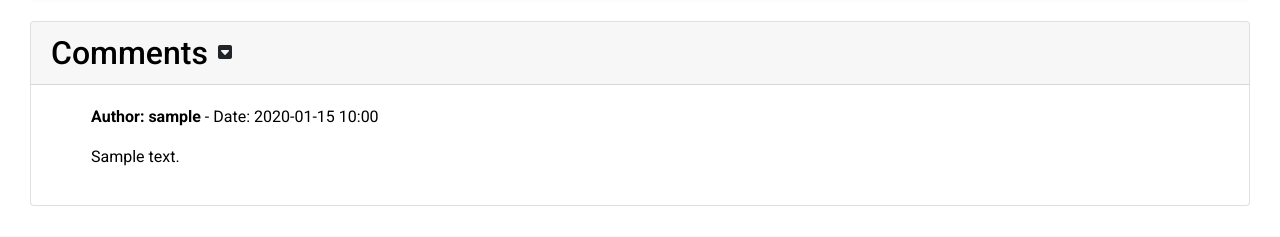
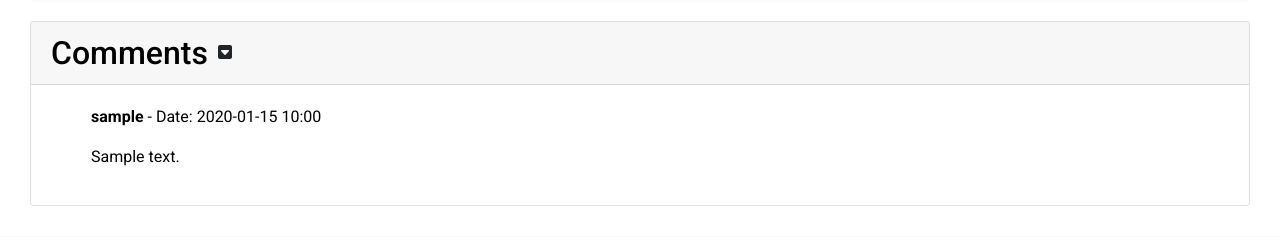
Before and after one commit to Code-Institute-Submissions/alexzanotti-milestone.project.4, a Django app: page /community/posts/1/ in a window 1280 px wide, after a click on "Comments". Shown: the part 1104-1341 px from the top of the page. Run offline with Django 3.2, Linux system fonts and the light colour scheme; tables that the repository leaves empty hold one stand-in row (values such as "Sample post"); some libraries are stand-ins or nearby versions.

Commit message:
community author/commenter profile name

```diff
--- a/community/templates/community/community_category.html
+++ b/community/templates/community/community_category.html
@@ -25,7 +25,7 @@
         {% for post in posts %}
         <tr data-href="{% url 'community:post_detail' post.id %}">
             <td class="break-word">{{ post.title }}</td>
-            <td class="break-word">{{ post.author.profile_user.username }}</td>
+            <td class="break-word">{{ post.author.profile_user_name|default:post.author.profile_user.username }}</td>
             <td class="break-word d-none d-sm-table-cell">{{ post.comment_count }}</td>
             <td class="break-word d-none d-md-table-cell">{{ post.created_at|date:'Y-m-d H:i' }}</td>
         </tr>
--- a/community/templates/community/community_management.html
+++ b/community/templates/community/community_management.html
@@ -61,7 +61,7 @@
                 <tr data-toggle="collapse" data-target="#post-detail-{{post.id}}" class="accordion-toggle">
                     <td class="break-word">{{ post.title }}</td>
                     <td class="break-word d-none d-sm-table-cell">{{ post.category }}</td>
-                    <td class="break-word d-none d-md-table-cell">{{ post.author }}</td>
+                    <td class="break-word d-none d-md-table-cell">{{ post.author.profile_user_name|default:post.author.profile_user.username }}</td>
                     <td>
                         <a href="{% url 'community:edit_post' post.id %}" class="btn btn-primary">Edit</a>
                         <a href="{% url 'community:delete_post' post.id %}" class="btn btn-danger">Delete</a>
@@ -106,7 +106,7 @@
                 <tr data-href="{% url 'community:edit_comment' comment.id %}">
                     <td class="break-word">{{ comment.content }}</td>
                     <td class="break-word d-none d-sm-table-cell">{{ comment.post.title }}</td>
-                    <td class="break-word d-none d-md-table-cell">{{ comment.author }}</td>
+                    <td class="break-word d-none d-md-table-cell">{{ comment.author.profile_user_name|default:comment.author.profile_user.username }}</td>
                     <td>
                         <a href="{% url 'community:edit_comment' comment.id %}" class="btn btn-primary">Edit</a>
                         <a href="{% url 'community:delete_comment' comment.id %}" class="btn btn-danger">Delete</a>
--- a/community/templates/community/post_detail.html
+++ b/community/templates/community/post_detail.html
@@ -8,7 +8,7 @@
     <div class="card-body">
       <h2>{{ post.title }}</h2>
       <p class="card-text">Category: {{ post.category.name }}</p>
-      <p class="card-text">Author: {{ post.author.profile_user.username }} | Date: {{ post.created_at|date:'Y-m-d H:i' }}</p>
+      <p class="card-text">Author: {{ post.author.profile_user_name|default:post.author.profile_user.username }} | Date: {{ post.created_at|date:'Y-m-d H:i' }}</p>
     </div>
   </div>
 <div class="card mb-4 shadow-sm bg-light post-detail-style">
@@ -28,7 +28,7 @@
       <ul>
         {% for comment in comments %}
         <li>
-          <p><strong>Author: {{ comment.author.profile_user.username }}</strong> - Date: {{ comment.created_at|date:'Y-m-d H:i' }}</p>
+          <p><strong>{{ comment.author.profile_user_name|default:comment.author.profile_user.username }}</strong> - Date: {{ comment.created_at|date:'Y-m-d H:i' }}</p>
           <p>{{ comment.content }}</p>
         </li>
         {% endfor %}
```
